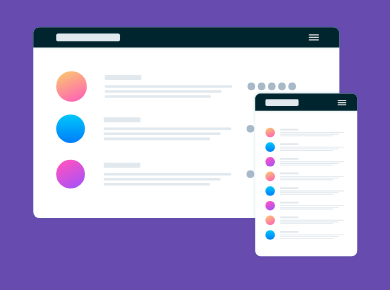
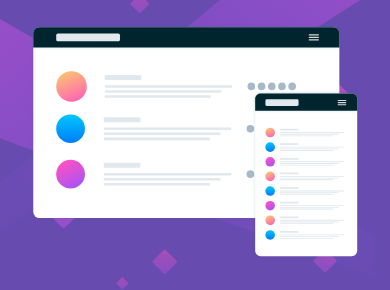
Before and after one commit to vikramvi/Huddle-landing-page-with-a-single-introductory-section, a plain HTML site: page index.html in a window 390 px wide. Shown: the part 83-373 px from the top of the page. Drawn offline with nearby package versions, Linux system fonts and the light colour scheme.

Commit message:
added background image for mobile layout

```diff
--- a/styles/style.css
+++ b/styles/style.css
@@ -65,6 +65,9 @@ img {
 
 body {
   background-color: var(--clr-violet);
+  background-image: url("../images/bg-mobile.svg");
+  background-repeat: no-repeat;
+  background-position: top left;
 }
 
 .grid-container {
```
